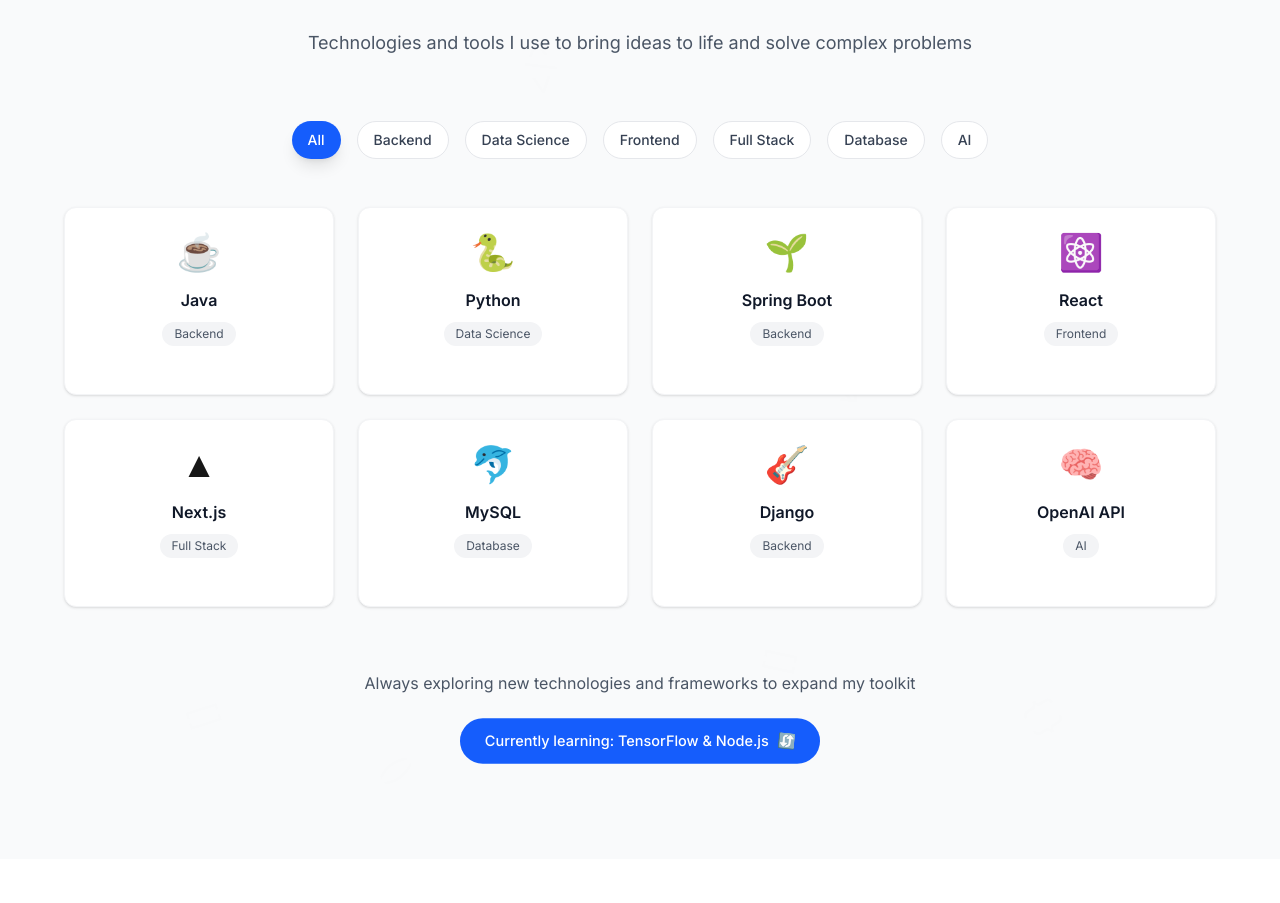
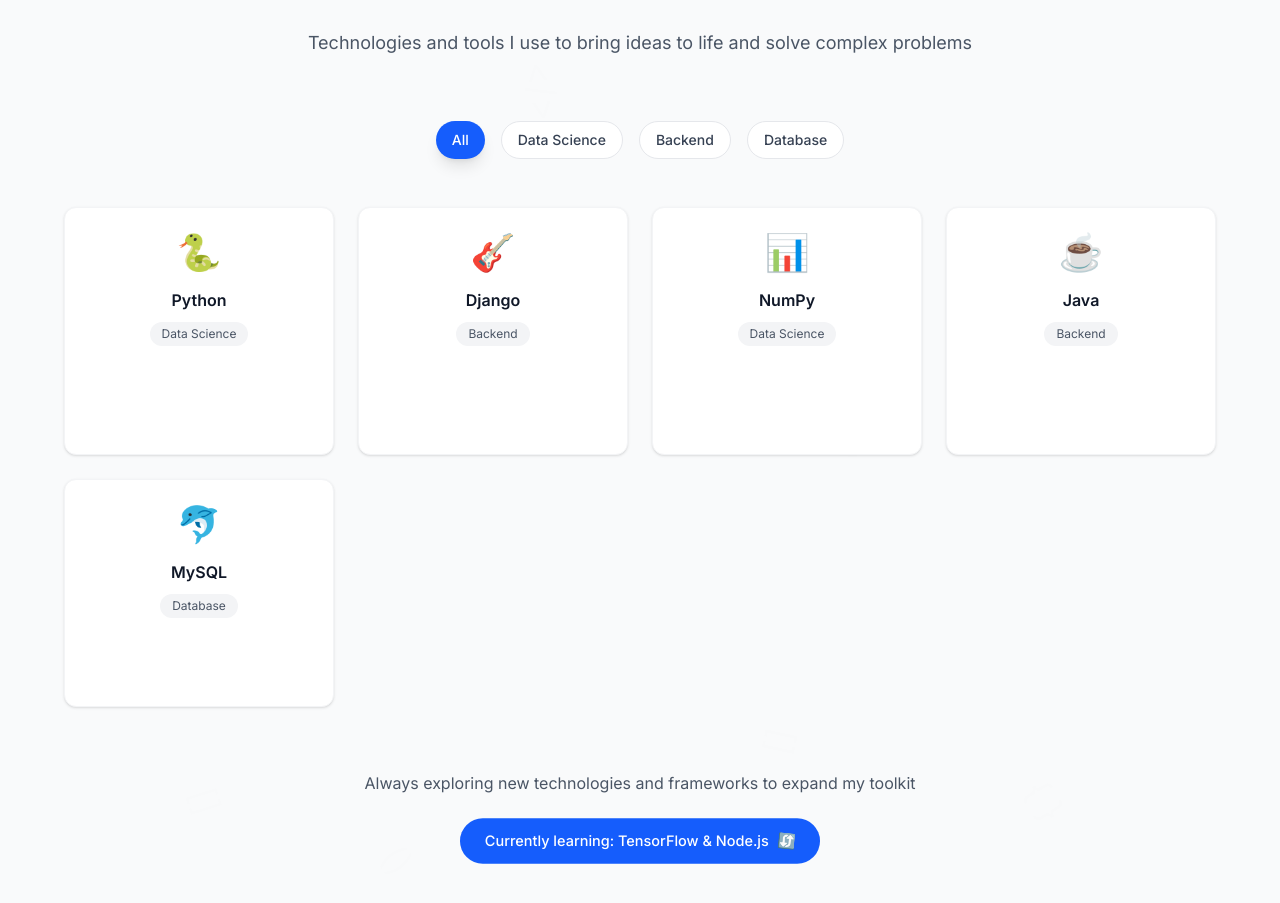
Before and after one commit to isha1946/Portfolio, a Next.js app: page / in a window 1280 px wide. Shown: the part 1920-2823 px from the top of the page. Built offline with nearby package versions, Linux system fonts and the light colour scheme.

Commit message:
Update Skills.tsx

```diff
--- a/src/components/Skills.tsx
+++ b/src/components/Skills.tsx
@@ -6,40 +6,10 @@
 
 const skillsData = [
   {
-    name: 'Java',
-    category: 'Backend',
-    icon: '☕',
-    description: 'Building robust enterprise applications and backend systems'
-  },
-  {
     name: 'Python',
     category: 'Data Science',
     icon: '🐍',
     description: 'Data analysis, machine learning, and automation scripts'
-  },
-  {
-    name: 'Spring Boot',
-    category: 'Backend',
-    icon: '🌱',
-    description: 'Creating scalable microservices and REST APIs'
-  },
-  {
-    name: 'React',
-    category: 'Frontend',
-    icon: '⚛️',
-    description: 'Building interactive and responsive user interfaces'
-  },
-  {
-    name: 'Next.js',
-    category: 'Full Stack',
-    icon: '▲',
-    description: 'Server-rendered React applications with optimal performance'
-  },
-  {
-    name: 'MySQL',
-    category: 'Database',
-    icon: '🐬',
-    description: 'Designing and optimizing relational database systems'
   },
   {
     name: 'Django',
@@ -48,11 +18,23 @@
     description: 'Rapid development of secure web applications'
   },
   {
-    name: 'OpenAI API',
-    category: 'AI',
-    icon: '🧠',
-    description: 'Integrating AI capabilities into practical applications'
+    name: 'NumPy',
+    category: 'Data Science',
+    icon: '📊',
+    description: 'Numerical computing and high-performance scientific operations'
   },
+  {
+    name: 'Java',
+    category: 'Backend',
+    icon: '☕',
+    description: 'Building robust enterprise applications and backend systems'
+  },
+  {
+    name: 'MySQL',
+    category: 'Database',
+    icon: '🐬',
+    description: 'Designing and optimizing relational database systems'
+  }
 ];
 
 export default function Skills() {
@@ -68,10 +50,8 @@
   return (
     <section id="skills" ref={sectionRef} className="py-24 bg-gray-50 px-4 relative overflow-hidden">
       {/* Animated background elements */}
-  {/* Animated background elements */}
       <div className="absolute inset-0 opacity-[0.03] z-0">
         {[...Array(15)].map((_, i) => {
-          // Use index-based positioning for consistent SSR/client rendering
           const positions = [
             { left: 10, top: 20 }, { left: 85, top: 15 }, { left: 60, top: 80 },
             { left: 25, top: 60 }, { left: 75, top: 40 }, { left: 40, top: 25 },
@@ -85,9 +65,7 @@
             <motion.div
               key={i}
               className="absolute text-4xl"
-              animate={{
-                rotate: [0, 360],
-              }}
+              animate={{ rotate: [0, 360] }}
               transition={{
                 duration: 20 + (i * 2),
                 repeat: Infinity,
@@ -119,9 +97,7 @@
           </div>
 
           <h2 className="text-4xl md:text-5xl font-bold text-gray-900 mb-6">Technical <span className="text-blue-600">Stack</span></h2>
-
           <div className="w-20 h-1 bg-blue-600 mx-auto mb-8" />
-
           <p className="text-gray-600 max-w-2xl mx-auto text-lg leading-relaxed">
             Technologies and tools I use to bring ideas to life and solve complex problems
           </p>
@@ -170,11 +146,7 @@
             <motion.div
               key={skill.name}
               variants={{
-                hidden: {
-                  opacity: 0,
-                  y: 30,
-                  rotateX: -90
-                },
+                hidden: { opacity: 0, y: 30, rotateX: -90 },
                 visible: {
                   opacity: 1,
                   y: 0,
@@ -191,46 +163,31 @@
               }}
               className="bg-white p-6 rounded-xl border border-gray-100 shadow-sm hover:shadow-md transition-all duration-300 group relative overflow-hidden"
             >
-              {/* Hover effect background */}
               <div className="absolute inset-0 bg-gradient-to-br from-blue-50 to-gray-50 opacity-0 group-hover:opacity-100 transition-opacity duration-500" />
 
               <div className="relative z-10 text-center">
-                {/* Skill Icon with animation */}
                 <motion.div
                   className="text-4xl mb-4"
-                  whileHover={{
-                    scale: 1.2,
-                    rotate: 360,
-                    transition: { duration: 0.5 }
-                  }}
+                  whileHover={{ scale: 1.2, rotate: 360, transition: { duration: 0.5 } }}
                 >
                   {skill.icon}
                 </motion.div>
 
-                {/* Skill Name */}
                 <h3 className="font-semibold text-gray-900 mb-2 group-hover:text-blue-700 transition-colors">
                   {skill.name}
                 </h3>
 
-                {/* Category */}
                 <span className="inline-block px-3 py-1 bg-gray-100 text-gray-600 text-xs rounded-full mb-3">
                   {skill.category}
                 </span>
 
-                {/* Description appears on hover */}
                 <motion.p
                   className="text-sm text-gray-600 mt-3 opacity-0 group-hover:opacity-100 transition-opacity duration-300"
-                  initial={{ height: 0, opacity: 0 }}
-                  whileHover={{
-                    height: 'auto',
-                    opacity: 1
-                  }}
                 >
                   {skill.description}
                 </motion.p>
               </div>
 
-              {/* Subtle border animation on hover */}
               <motion.div
                 className="absolute inset-0 rounded-xl border-2 border-transparent group-hover:border-blue-200 transition-all duration-300"
                 initial={false}
@@ -239,7 +196,6 @@
           ))}
         </motion.div>
 
-        {/* Call to action */}
         <motion.div
           initial={{ opacity: 0, y: 20 }}
           animate={isInView ? { opacity: 1, y: 0 } : {}}
@@ -250,14 +206,8 @@
             Always exploring new technologies and frameworks to expand my toolkit
           </p>
           <motion.div
-            animate={{
-              scale: [1, 1.05, 1],
-            }}
-            transition={{
-              duration: 2,
-              repeat: Infinity,
-              repeatType: "reverse"
-            }}
+            animate={{ scale: [1, 1.05, 1] }}
+            transition={{ duration: 2, repeat: Infinity, repeatType: "reverse" }}
             className="inline-flex items-center gap-2 px-6 py-3 bg-blue-600 text-white rounded-full text-sm font-medium"
           >
             <span>Currently learning: TensorFlow & Node.js</span>
```
